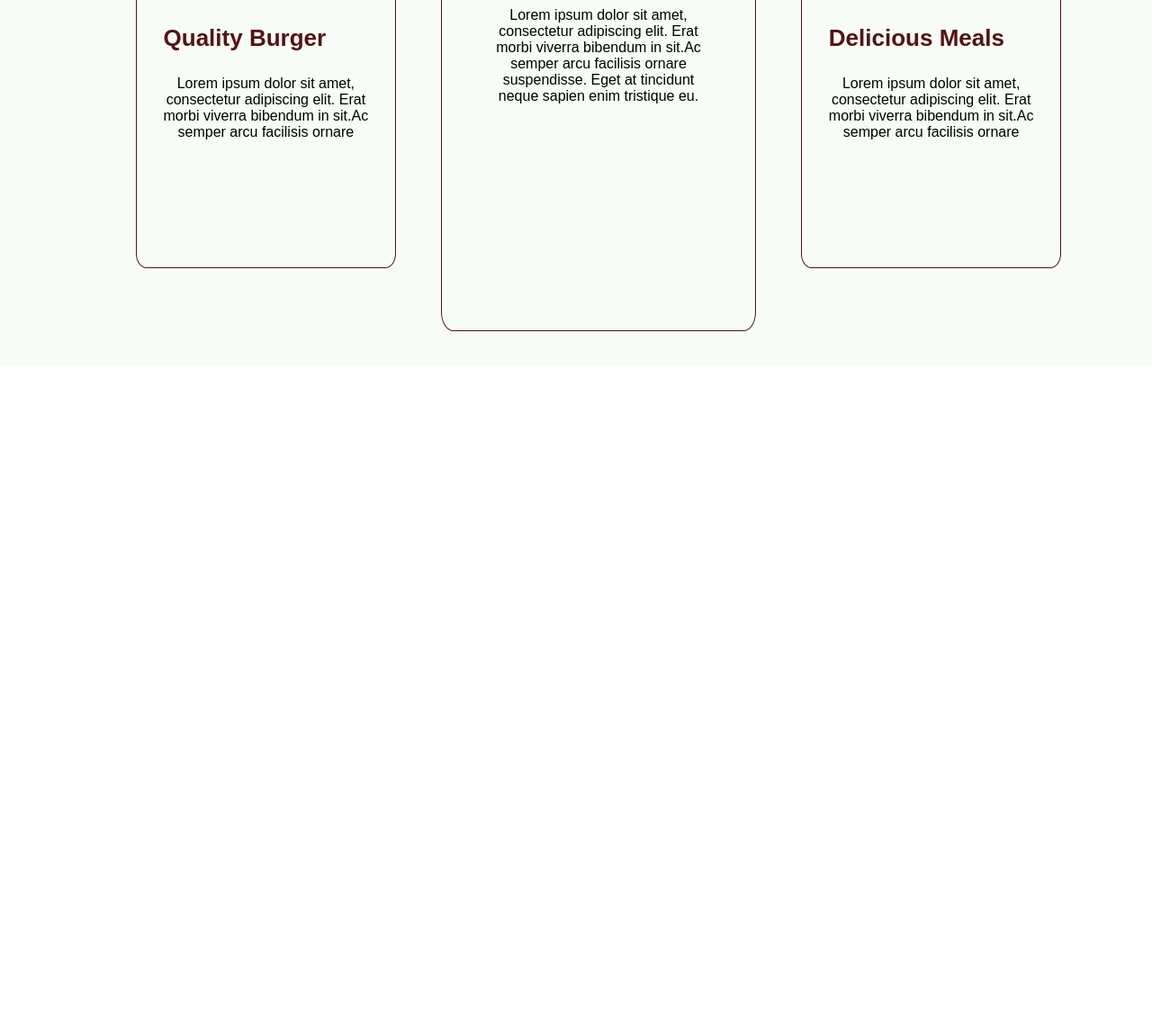
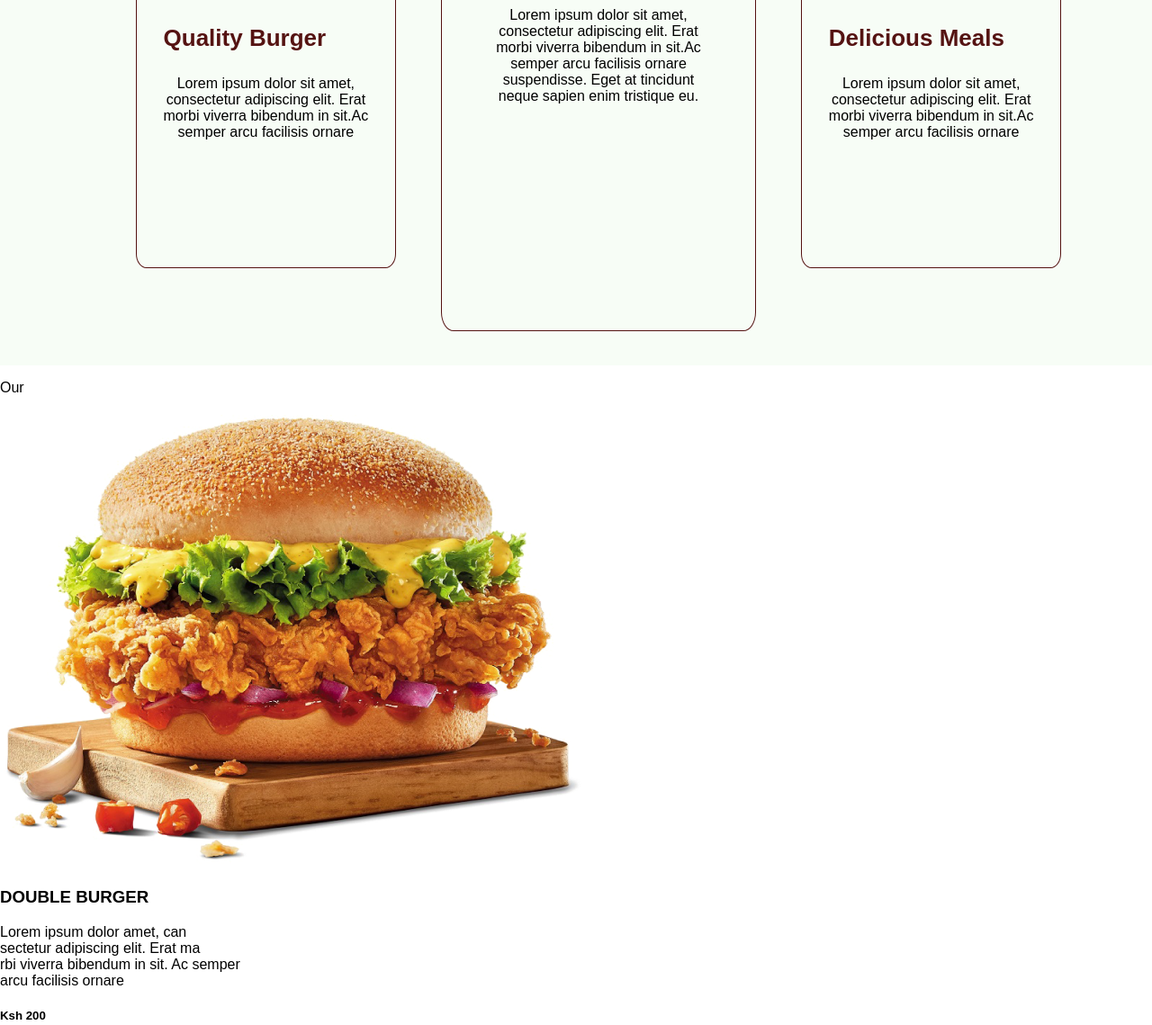
Before and after one commit to verowangari/Burger-Palace2-, a plain HTML site: page index.html in a window 1280 px wide. Shown: the part 1085-2224 px from the top of the page at 90% size. Before the commit the page ends 1491 px from the top, so only its background shows below. Drawn offline with Linux system fonts and the light colour scheme.

Commit message:
enter the first three cards in  the fourth section

```diff
--- a/index.html
+++ b/index.html
@@ -67,6 +67,41 @@
                 sit.Ac<br> semper arcu facilisis ornare</P>
         </div>
     </div>
+    <div class="fourth">
+        <p>Our <span>
+                <Menu></Menu>
+            </span></p>
+        <div class="firstthree">
+
+            <div class="burger1">
+                <img src="images/SeekPng 2.png" alt="New Burger">
+                <h3> DOUBLE BURGER</h3>
+                <p> Lorem ipsum dolor amet, can <br> sectetur adipiscing elit. Erat ma<br> rbi viverra bibendum in sit.
+                    Ac semper <br> arcu facilisis ornare </p>
+
+                <h5> Ksh 200</h5>
+                <button> <img src="images/shopping cart.png" alt=" cart"></button>
+            </div>
+            <div class="burger2">
+                <img src="images/SeekPng 1.png" alt="Burger">
+                <h3> DOUBLE BURGER</h3>
+                <p> Lorem ipsum dolor amet, can <br> sectetur adipiscing elit. Erat ma<br> rbi viverra bibendum in sit.
+                    Ac semper <br> arcu facilisis ornare </p>
+                    <h5> Ksh 200</h5>
+                    <button> - 2 + </button>
+            </div>
+
+            <div class="burger2">
+                <img src="images/SeekPng 3.png" alt="Burger">
+                <h3> DOUBLE BURGER</h3>
+                <p> Lorem ipsum dolor amet, can <br> sectetur adipiscing elit. Erat ma<br> rbi viverra bibendum in sit.
+                    Ac semper <br> arcu facilisis ornare </p>
+                    <h5> Ksh 200</h5>
+                    <button><img src="images/shopping cart.png" alt=" cart"></button>
+            </div>
+
+        </div>
+    </div>
 </body>
 
 </html>
```
